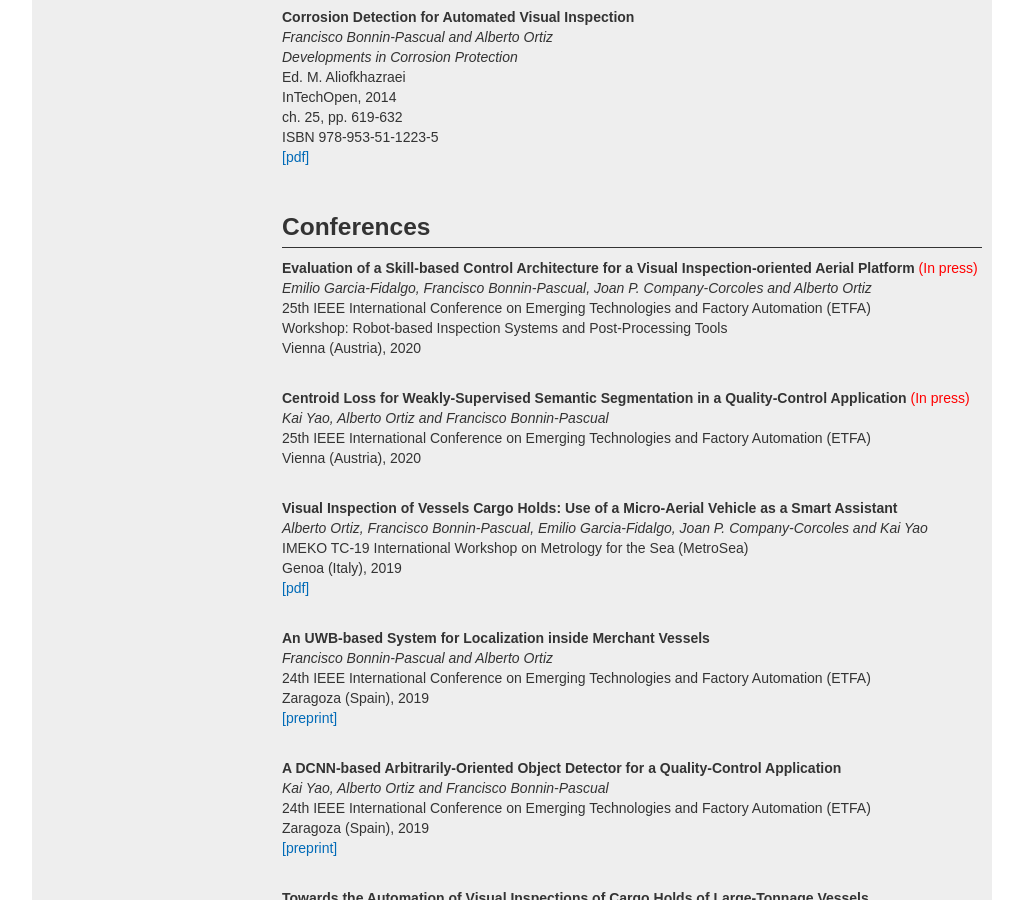
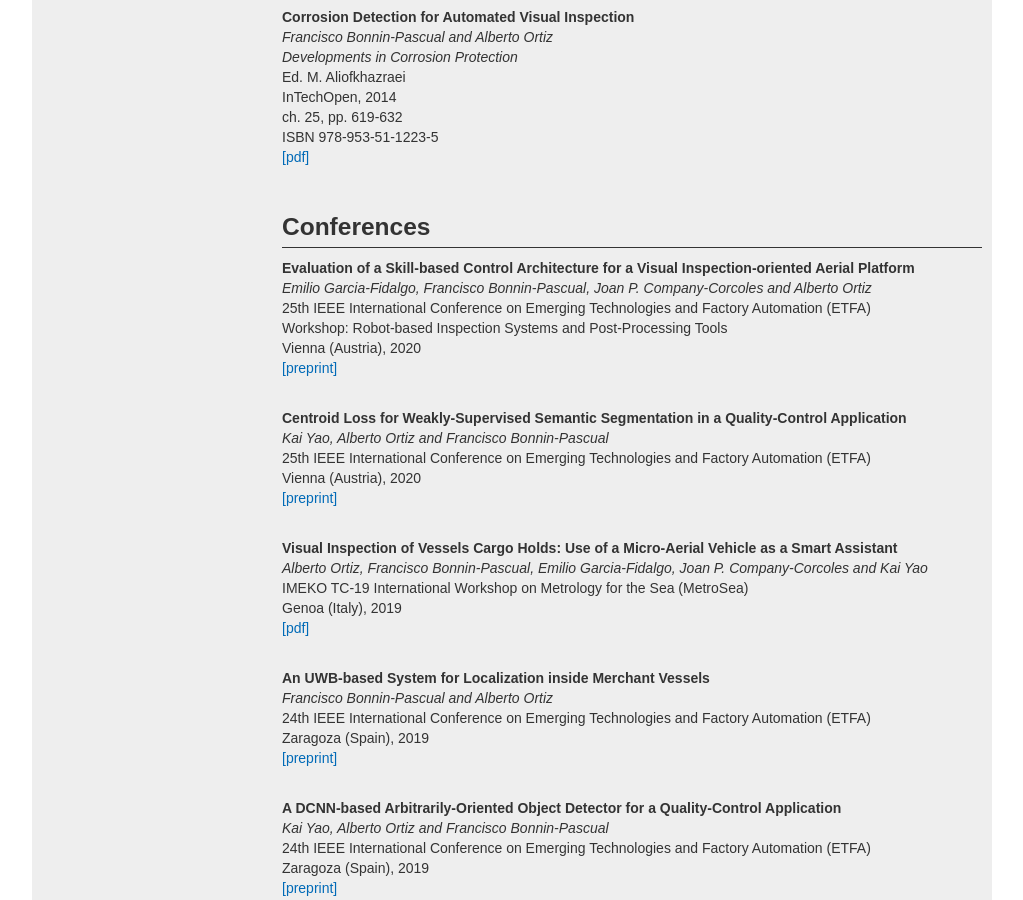
Before and after one commit to xiscobonnin/xiscobonnin.github.io, a Jekyll site: the page built from publications/pubs_type.html, in a window 1280 px wide and 900 px high, scrolled down 1787 px. Shown: the whole window, without its empty margins (128-1151 px from the left). Built offline with Jekyll 4.4.1, drawn with Linux system fonts in a browser that asks for light colours.

Commit message:
Some preprints added

```diff
--- a/publications/pubs_type.html
+++ b/publications/pubs_type.html
@@ -124,20 +124,20 @@ ISBN 978-953-51-1223-5<br>
 <h3 class="title-und">Conferences</h3>
 
 <p class="text-justify">
-<strong>Evaluation of a Skill-based Control Architecture for a Visual Inspection-oriented Aerial Platform</strong><font color="#FF0000"> (In press)</font><br>
+<strong>Evaluation of a Skill-based Control Architecture for a Visual Inspection-oriented Aerial Platform</strong><br>
 <em>Emilio Garcia-Fidalgo, Francisco Bonnin-Pascual, Joan P. Company-Corcoles and Alberto Ortiz</em><br>
 25th IEEE International Conference on Emerging Technologies and Factory Automation (ETFA)<br>
 Workshop: Robot-based Inspection Systems and Post-Processing Tools<br>
 Vienna (Austria), 2020<br>
-<!--a href="/static/papers/conf_ws_ETFA_Garcia2020.pdf">[preprint]</a-->
+<a href="/static/papers/conf_ws_ETFA_Garcia2020.pdf">[preprint]</a>
 </p><br>
 
 <p class="text-justify">
-<strong>Centroid Loss for Weakly-Supervised Semantic Segmentation in a Quality-Control Application</strong><font color="#FF0000"> (In press)</font><br>
+<strong>Centroid Loss for Weakly-Supervised Semantic Segmentation in a Quality-Control Application</strong><br>
 <em>Kai Yao, Alberto Ortiz and Francisco Bonnin-Pascual</em><br>
 25th IEEE International Conference on Emerging Technologies and Factory Automation (ETFA)<br>
 Vienna (Austria), 2020<br>
-<!--a href="/static/papers/conf_ETFA_Kai2020.pdf">[preprint]</a-->
+<a href="/static/papers/conf_ETFA_Kai2020.pdf">[preprint]</a>
 </p><br>
 
 <p class="text-justify">
```
Also changed, not shown: publications/index.html (+4 -4 lines), 2 other files.
